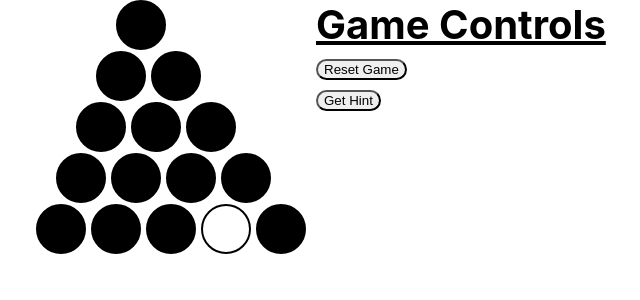
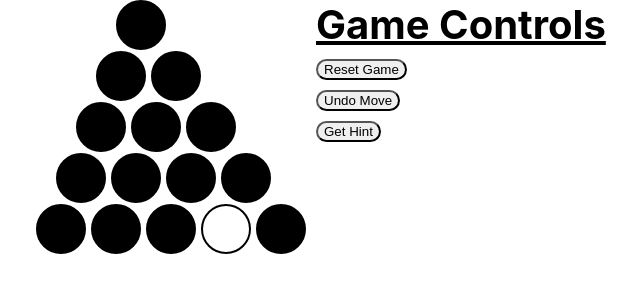
Before and after one commit to joshbrooklyn/cracker-barrell, a React (Create React App) app: page / in a window 1280 px wide. Shown: the top 300 px of the page, without its empty margins (84-724 px from the left). Built offline with nearby package versions, Linux system fonts and the light colour scheme.

Commit message:
working on undo button

```diff
--- a/src/index.js
+++ b/src/index.js
@@ -36,6 +36,7 @@ function GameControls(props){
 		<div id="game-controls">
 			<div id="game-control-header">Game Controls</div>
 			<button onClick={props.resetGame.bind(this)}>Reset Game</button>
+			<button onClick={props.undoMove.bind(this)}>Undo Move</button>
 			<button onClick={props.giveHint.bind(this)}>Get Hint</button>
 			<div id="game-message" className={messageClass}>{messageText}</div>
 		</div>
@@ -179,10 +180,23 @@ class CrackerBarrell extends React.Component {
 		});
 	}
 
+	undoMove() {
+		let tmpHistory = this.state.history.slice(0,this.state.history.length - 1);
+		console.log(this.state.history.length);
+		console.log(tmpHistory);
+
+		/*this.setState ({
+			history: tmpHistory,
+			selectedPeg:null,
+			gameResult:null,
+		});*/
+	}
+
 	handleClick(i, selectablePegs, selectableHoles) {
 		const selectedPeg = this.state.selectedPeg;
 		const history = this.state.history;
-		let pegLocations = history[history.length - 1].pegLocations;
+
+		let pegLocations = history[history.length - 1].pegLocations.slice(0);
 		const validMoves = this.props.validMoves;
 
 		if (selectedPeg === null) {
@@ -209,6 +223,8 @@ class CrackerBarrell extends React.Component {
 		  	});
 
 				document.removeEventListener('click', this.unslectPeg, false);
+
+		  	//console.log(history);
 
 		  	this.setState ({
 					selectedPeg: null,
@@ -278,6 +294,7 @@ class CrackerBarrell extends React.Component {
 				<GameControls
 					gameResult = {this.state.gameResult}
 					resetGame = {() => this.resetGame()}
+					undoMove = {() => this.undoMove()}
 					giveHint ={() => this.giveHint()}
 				/>
 			</div>
```
